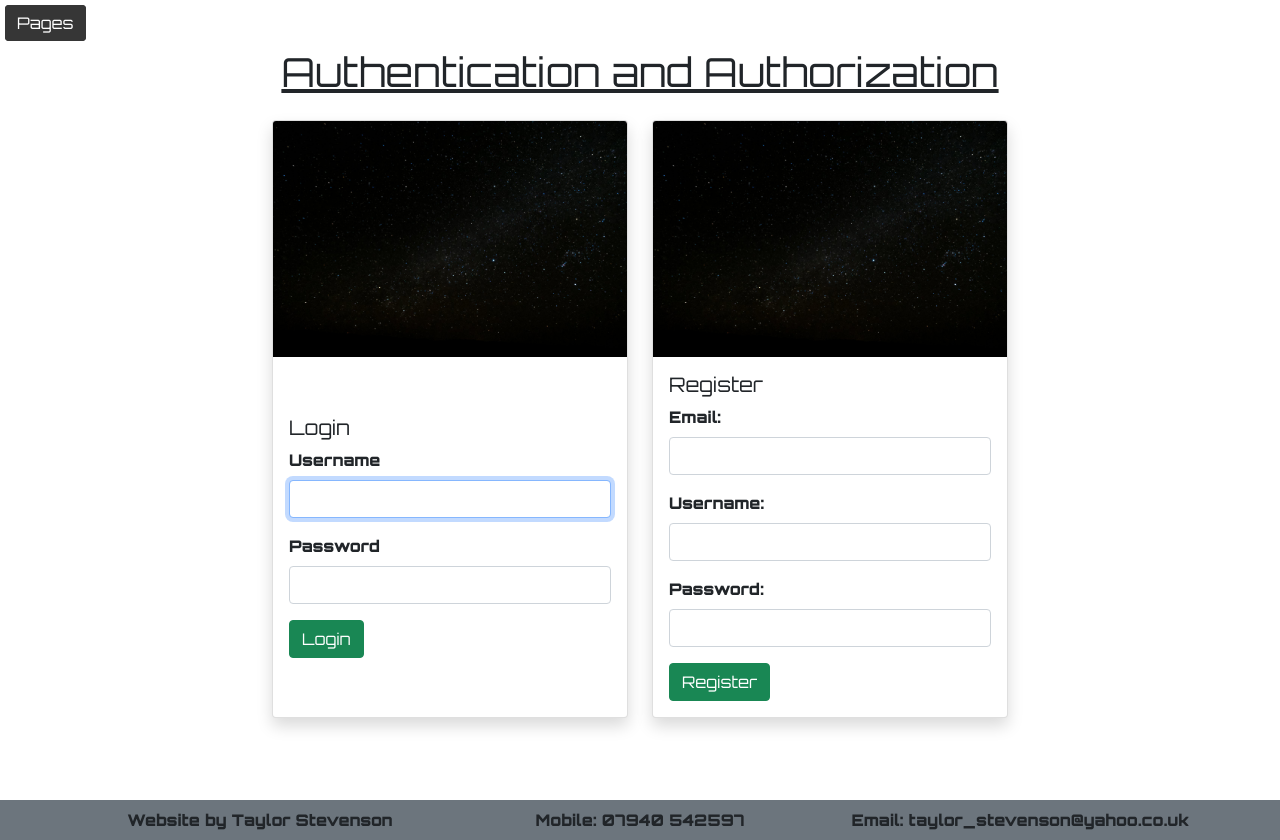
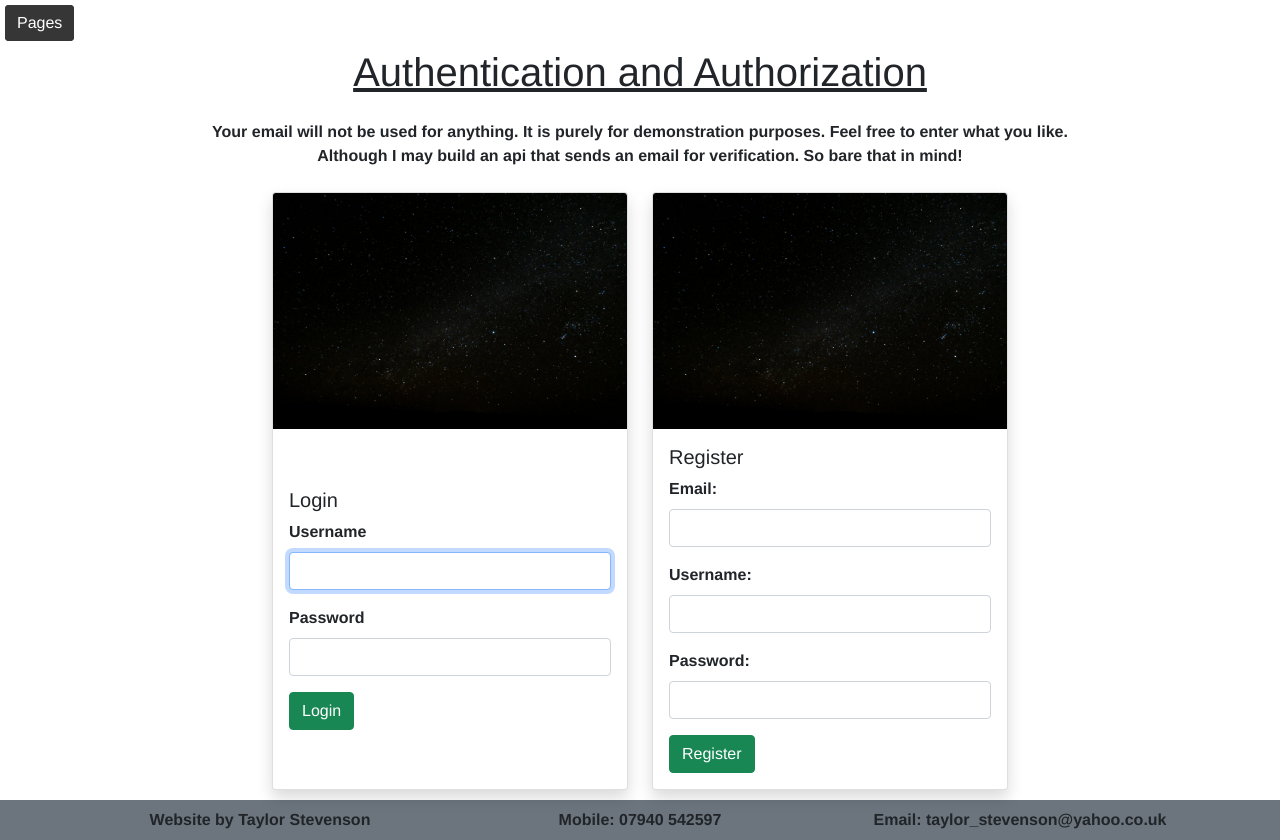
Before and after one commit to Tazwinator/portfolio-website, a Node project: template views/pages/auth.ejs in a window 1280 px wide. Run offline with Node 20 templates, Linux system fonts and the light colour scheme; the template is opened without the code that fills it, so the values that code supplies are empty; some libraries are stand-ins or nearby versions.

Commit message:
More text changes.

```diff
--- a/app.js
+++ b/app.js
@@ -112,16 +112,16 @@ const getGeoData = async (ip) => {
 		const res = await axios.get(`https://freegeoip.app/json/${ip}`, config);
 		return res.data;
 	} catch (e) {
-		console.log('GeoIp not worked', e);
+		console.log('Ip not sent to geo' + e);
 	}
 };
 
 app.use(async (req, res, next) => {
 	if (!req.cookies.GeoIp) {
-		const ip = req.socket.remoteAddress;
+		const ip = req.headers['x-forwarded-for'] || req.socket.remoteAddress;
 		const data = await getGeoData(ip);
 		const geo = `${data.country_code}/${data.region_code}/${data.city}/${data.zip_code}/IP:${data.ip}`;
-		console.log(geo);
+		console.log('Setting geo cookie not worked' + geo);
 		res.cookie('GeoIp', geo, {
 			httpOnly : true,
 			expires  : Date.now() + 1000 * 60 * 60 * 24 * 7, // In Milliseconds
--- a/public/CSS/api.css
+++ b/public/CSS/api.css
@@ -6,6 +6,10 @@
 .mapRow {
 	height: 400px;
 	margin-bottom: 4rem;
+	margin-top: 1rem;
+}
+
+.funFact {
 	margin-top: 5rem;
 }
 
--- a/public/CSS/nav-foot-boil.css
+++ b/public/CSS/nav-foot-boil.css
@@ -3,9 +3,9 @@ body {
 	background-color: white;
 	background-attachment: local;
 	/* font-family: 'Caveat', cursive; ------- The handwriting esque font */
-	font-family: 'Orbitron', sans-serif;
+	font-family: 'Helvetica', sans-serif;
 	font-size: 1rem;
-	font-weight: 700;
+	font-weight: 600;
 	overflow-x: hidden;
 }
 
--- a/views/boilerplate.ejs
+++ b/views/boilerplate.ejs
@@ -21,7 +21,7 @@
 
   <link rel="preconnect" href="https://fonts.googleapis.com">
   <link rel="preconnect" href="https://fonts.gstatic.com" crossorigin>
-  <link href="https://fonts.googleapis.com/css2?family=Caveat:wght@400;700&family=Orbitron:wght@400;900&display=swap" rel="stylesheet">
+  <link href="https://fonts.googleapis.com/css2?family=Orbitron:wght@400;500;600;900&display=swap" rel="stylesheet">
 
   <script src="https://cdn.jsdelivr.net/npm/axios/dist/axios.min.js"></script>
 
--- a/views/pages/auth.ejs
+++ b/views/pages/auth.ejs
@@ -24,6 +24,17 @@
   </div>
 
 <% } else {%>
+
+  <div class="col-12">
+    <div class="text-center mb-4">
+      Your email will not be used for anything.
+      It is purely for demonstration purposes.
+      Feel free to enter what you like.
+      <br>
+      Although I may build an api that sends an email for verification. So bare that in mind!
+    </div>
+
+  </div>
       <div class="col-md-6 col-xl-4 offset-xl-2">
           <div class="card shadow h-100">
               <img src="/images/stars.jpeg"
--- a/views/pages/home.ejs
+++ b/views/pages/home.ejs
@@ -54,6 +54,12 @@
           <p>
             My LinkedIn Profile: <a href="https://www.linkedin.com/in/taylor-stevenson-007030102">Click me to go there!</a>
           </p>
+          <p>
+            <strong>
+              There is a known bug on the API page when the GeoIp cookie deleted and the page reloaded.
+              This may also be linked to the map location not working. I'm currently working on it.
+            </strong>
+          </p>
           <div class="d-flex justify-content-center align-items-center mb-3">
             <iframe src="https://docs.google.com/forms/d/e/1FAIpQLSfNDymOyncBUJL-0t2qoA_mpWQov9K71PRVE-yhQLyTlhOM-A/viewform?embedded=true" width="400" height="300" frameborder="0" marginheight="0" marginwidth="0">Loading…</iframe>
           </div>
--- a/views/pages/tech.ejs
+++ b/views/pages/tech.ejs
@@ -62,7 +62,7 @@
       <div class="border border-1 border-light card shadow star p-1">
         <ul>
           <li>Basic Rust  syntax and concepts</li><br>
-          <li>Basic C++ syntax and concepts</li><br>
+          <li>Basic C# syntax and concepts</li><br>
         </ul>
       </div>
     </div>
```
Also changed, not shown: controllers/api.js (+2 -5 lines), views/pages/api.ejs (+14 -1 lines).
